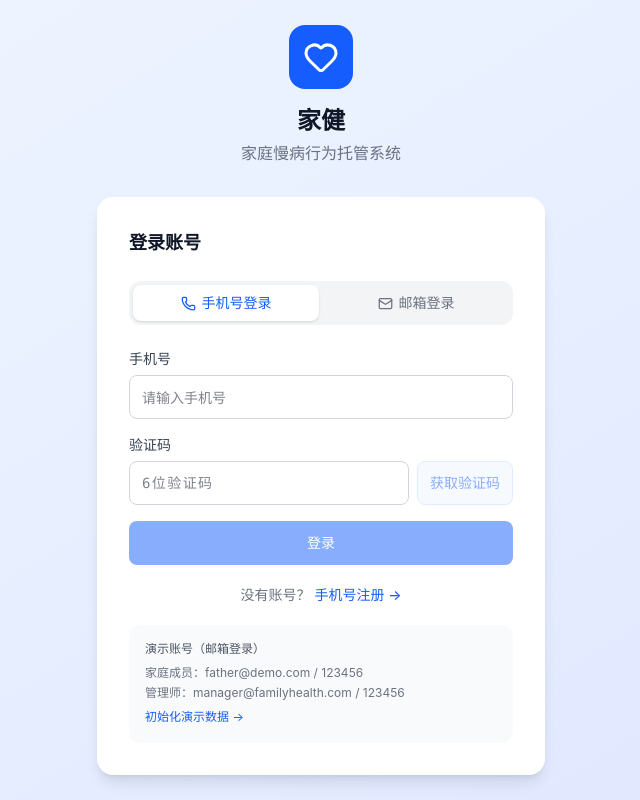
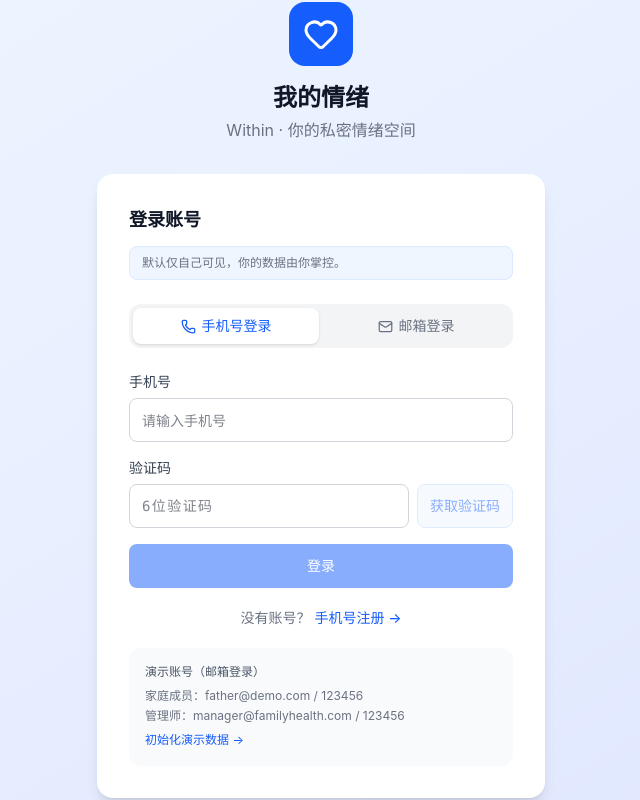
Before and after one commit to rqamundsen-prog/familyhealth, a Next.js app: page /login in a window 1280 px wide. Shown: the whole page, without its empty margins (319-959 px from the left). Built offline with nearby package versions, Linux system fonts and the light colour scheme.

Commit message:
feat: rebrand mental module to 我的情绪 / Within with product philosophy doc

```diff
--- a/src/app/(auth)/login/page.tsx
+++ b/src/app/(auth)/login/page.tsx
@@ -88,13 +88,14 @@ export default function LoginPage() {
           <div className="inline-flex items-center justify-center h-16 w-16 rounded-2xl bg-blue-600 mb-4">
             <Heart className="h-9 w-9 text-white" />
           </div>
-          <h1 className="text-2xl font-bold text-gray-900">家健</h1>
-          <p className="text-gray-500 mt-1">家庭慢病行为托管系统</p>
+          <h1 className="text-2xl font-bold text-gray-900">我的情绪</h1>
+          <p className="text-gray-500 mt-1">Within · 你的私密情绪空间</p>
         </div>
 
         {/* 登录卡片 */}
         <div className="bg-white rounded-2xl shadow-lg p-8">
-          <h2 className="text-lg font-semibold text-gray-900 mb-6">登录账号</h2>
+          <h2 className="text-lg font-semibold text-gray-900 mb-3">登录账号</h2>
+          <p className="text-xs text-gray-500 mb-6 rounded-lg bg-blue-50 border border-blue-100 px-3 py-2">默认仅自己可见，你的数据由你掌控。</p>
 
           {/* 登录方式切换 */}
           <div className="flex gap-1 bg-gray-100 rounded-xl p-1 mb-6">
--- a/src/app/(auth)/register/page.tsx
+++ b/src/app/(auth)/register/page.tsx
@@ -93,8 +93,8 @@ export default function RegisterPage() {
           <div className="inline-flex items-center justify-center h-16 w-16 rounded-2xl bg-blue-600 mb-4">
             <Heart className="h-9 w-9 text-white" />
           </div>
-          <h1 className="text-2xl font-bold text-gray-900">家健</h1>
-          <p className="text-gray-500 mt-1">家庭慢病行为托管系统</p>
+          <h1 className="text-2xl font-bold text-gray-900">我的情绪</h1>
+          <p className="text-gray-500 mt-1">Within · 你的私密情绪空间</p>
         </div>
 
         {/* 卡片 */}
--- a/src/app/(dashboard)/dashboard/OnboardingCard.tsx
+++ b/src/app/(dashboard)/dashboard/OnboardingCard.tsx
@@ -57,8 +57,8 @@ export default function OnboardingCard() {
   return (
     <div className="max-w-3xl mx-auto p-8">
       <div className="bg-white rounded-xl border border-gray-200 p-6">
-        <h1 className="text-xl font-bold text-gray-900 mb-2">欢迎使用家健</h1>
-        <p className="text-sm text-gray-500 mb-6">你还未加入家庭。先完成下面任意一步，就能开始记录和查看健康数据。</p>
+        <h1 className="text-xl font-bold text-gray-900 mb-2">欢迎来到我的情绪（Within）</h1>
+        <p className="text-sm text-gray-500 mb-6">你还未加入家庭。先完成下面任意一步，就能开始记录、理解并照护情绪数据。</p>
 
         <div className="grid md:grid-cols-2 gap-4">
           <div className="rounded-lg border border-gray-100 p-4">
--- a/src/app/(dashboard)/dashboard/page.tsx
+++ b/src/app/(dashboard)/dashboard/page.tsx
@@ -187,17 +187,17 @@ export default async function DashboardPage() {
         </div>
       </div>
 
-      {/* 心理支持入口 */}
+      {/* 我的情绪入口 */}
       <div className="mb-8 rounded-xl border border-purple-200 bg-purple-50 p-5 flex items-center justify-between">
         <div>
-          <h2 className="text-base font-semibold text-purple-900">心理支持已上线：焦虑 / 睡眠 / 职场压力</h2>
-          <p className="text-sm text-purple-700 mt-1">先做3-10分钟小干预，再记录情绪与行为，连续7天看改善。</p>
+          <h2 className="text-base font-semibold text-purple-900">我的情绪（Within）已上线：焦虑 / 睡眠 / 职场压力</h2>
+          <p className="text-sm text-purple-700 mt-1">先做3-10分钟小照护，再记录情绪与行为，连续7天看改善。</p>
         </div>
         <Link
           href="/mental"
           className="inline-flex items-center gap-2 bg-purple-600 text-white text-sm font-medium px-4 py-2 rounded-lg hover:bg-purple-700 transition-colors"
         >
-          进入心理支持
+          进入我的情绪
         </Link>
       </div>
 
--- a/src/app/(dashboard)/mental/page.tsx
+++ b/src/app/(dashboard)/mental/page.tsx
@@ -129,9 +129,9 @@ export default async function MentalSupportPage() {
       <div className="mb-8">
         <h1 className="text-2xl font-bold text-gray-900 flex items-center gap-2">
           <Brain className="text-purple-600" size={24} />
-          心理支持中心
+          我的情绪（Within）
         </h1>
-        <p className="text-gray-500 mt-1">从记录升级为干预：先分诊，再执行，再复盘。</p>
+        <p className="text-gray-500 mt-1">从记录到照护：先看见情绪，再执行小行动，最后复盘趋势。</p>
       </div>
 
       <MentalPlannerClient />
--- a/src/app/layout.tsx
+++ b/src/app/layout.tsx
@@ -3,8 +3,8 @@ import "./globals.css"
 import { Providers } from "./providers"
 
 export const metadata: Metadata = {
-  title: "家健 - 家庭慢病行为托管系统",
-  description: "面向三高家庭的持续行为数据 + 高信任关系 + 可闭环干预系统",
+  title: "我的情绪 Within - 私密情绪照护空间",
+  description: "记录、理解、照护你的情绪：默认仅自己可见，聚焦温和且可执行的日常心理支持。",
 }
 
 export default function RootLayout({
--- a/src/components/layout/Sidebar.tsx
+++ b/src/components/layout/Sidebar.tsx
@@ -18,7 +18,7 @@ import {
 const navItems = [
   { href: '/dashboard', label: '健康仪表盘', icon: LayoutDashboard },
   { href: '/records', label: '数据录入', icon: ClipboardList },
-  { href: '/mental', label: '心理支持', icon: Brain },
+  { href: '/mental', label: '我的情绪', icon: Brain }
   { href: '/trends', label: '趋势分析', icon: TrendingUp },
   { href: '/alerts', label: '风险预警', icon: AlertTriangle },
   { href: '/tasks', label: '家庭任务', icon: CheckSquare },
@@ -39,8 +39,8 @@ export function Sidebar() {
           <Heart className="h-5 w-5 text-white" />
         </div>
         <div>
-          <p className="text-sm font-bold text-gray-900">家健</p>
-          <p className="text-xs text-gray-500">家庭健康托管</p>
+          <p className="text-sm font-bold text-gray-900">我的情绪</p>
+          <p className="text-xs text-gray-500">Within · 私密情绪照护</p>
         </div>
       </div>
 
```
Also changed, not shown: 1 other file (tests, documents, lock files or other folders).
